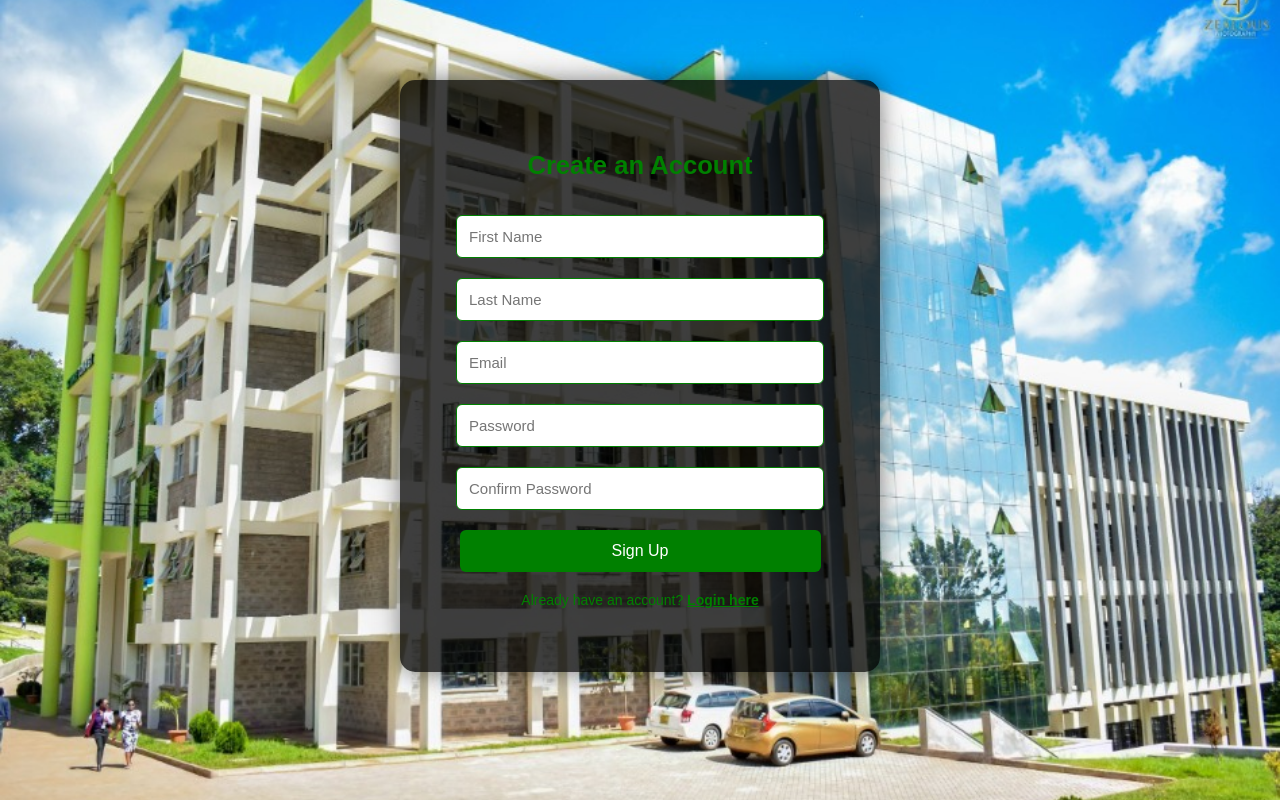
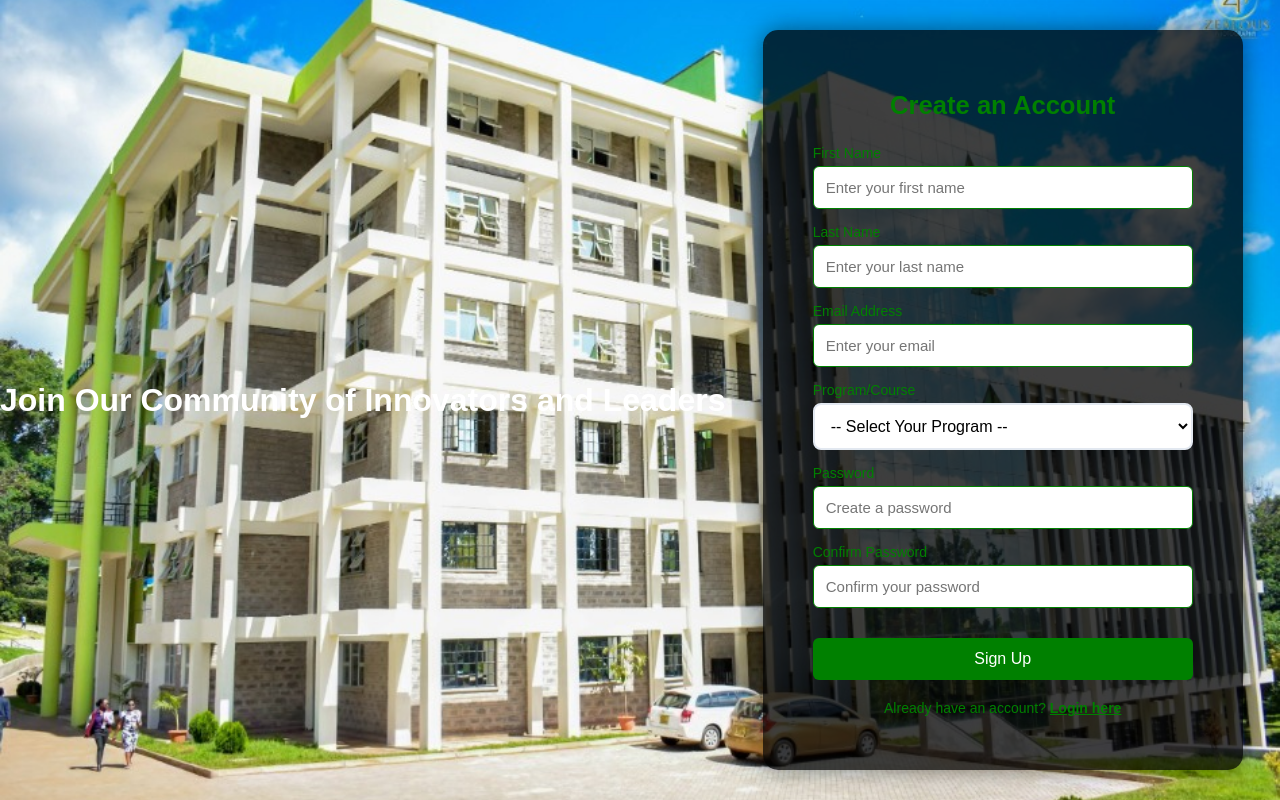
Before and after one commit to RickRoyal/school-erp, a PHP site: page /signup.php in a window 1280 px wide. Run offline with PHP 8.4, Linux system fonts and the light colour scheme; data that the repository does not hold is empty.

Commit message:
modified the signup form and the db to fetch the courses

```diff
--- a/css/signup.css
+++ b/css/signup.css
@@ -1,4 +1,3 @@
-/* GENERAL PAGE STYLING */
 body {
     font-family: 'Poppins', sans-serif;
     margin: 0;
@@ -11,24 +10,25 @@ body {
     min-height: 100vh;
     display: flex;
     justify-content: center;
-    align-items: flex-start;
+    align-items: center; /* Changed to center */
     overflow-y: auto;
     color: white;
 }
 
-/* SIGNUP CONTAINER */
+
 .signup-container {
-    background-color: rgba(0, 0, 0, 0.75); /* dark translucent box */
-    padding: 50px;
+    background-color: rgba(0, 0, 0, 0.75);
+    padding: 40px 50px;
     border-radius: 15px;
     box-shadow: 0 0 25px rgba(0, 0, 0, 0.5);
     width: 380px;
+    max-width: 90%; /* Responsive on small screens */
     text-align: center;
-    margin: 80px 0;
+    margin: auto; /* Center horizontally */
     color: green;
 }
 
-/* HEADING */
+
 .signup-container h2 {
     color: green;
     margin-bottom: 25px;
@@ -36,25 +36,67 @@ body {
     font-weight: bold;
 }
 
-/* INPUT FIELDS */
-.signup-container input {
-    width: 90%;
+
+.form-group {
+    text-align: left;
+    margin-bottom: 15px;
+}
+
+.form-group label {
+    display: block;
+    margin-bottom: 5px;
+    color: green;
+    font-weight: 500;
+    font-size: 14px;
+}
+
+
+.signup-container input,
+.form-group input {
+    width: 100%;
     padding: 12px;
-    margin: 10px 0;
+    margin: 0;
     border: 1px solid green;
     border-radius: 6px;
     font-size: 15px;
     outline: none;
     background-color: #fff;
     color: black;
+    box-sizing: border-box;
 }
 
-.signup-container input:focus {
+.signup-container input:focus,
+.form-group input:focus {
     border-color: limegreen;
 }
 
-/* SIGNUP BUTTON */
-.signup-container button {
+
+.form-group select {
+    width: 100%;
+    padding: 12px;
+    border: 1px solid green;
+    border-radius: 6px;
+    font-size: 15px;
+    background-color: white;
+    color: black;
+    cursor: pointer;
+    transition: border-color 0.2s;
+    box-sizing: border-box;
+}
+
+.form-group select:focus {
+    outline: none;
+    border-color: limegreen;
+}
+
+.form-group select option {
+    padding: 0.5rem;
+    color: black;
+}
+
+
+.signup-container button,
+.signup-btn {
     background-color: green;
     color: white;
     border: none;
@@ -62,12 +104,14 @@ body {
     border-radius: 6px;
     cursor: pointer;
     font-size: 16px;
-    margin-top: 10px;
-    width: 95%;
+    margin-top: 15px;
+    width: 100%;
     transition: background-color 0.3s;
+    box-sizing: border-box;
 }
 
-.signup-container button:hover {
+.signup-container button:hover,
+.signup-btn:hover {
     background-color: limegreen;
 }
 
--- a/signup.php
+++ b/signup.php
@@ -1,3 +1,22 @@
+<?php
+session_start();
+
+
+require_once 'config.php';
+
+try {
+    $dept_stmt = $pdo->query("SELECT department_id, department_name FROM departments ORDER BY department_name");
+    $departments = $dept_stmt->fetchAll();
+} catch (PDOException $e) {
+    $departments = [];
+}
+
+
+$error = $_SESSION['error'] ?? null;
+$success = $_SESSION['success'] ?? null;
+unset($_SESSION['error'], $_SESSION['success']);
+?>
+
 <!DOCTYPE html>
 <html lang="en">
 <head>
@@ -7,21 +26,69 @@
     <link rel="stylesheet" href="css/signup.css">
 </head>
 <body>
-
+    <div class="left-text">
+        <h1>Join Our Community of Innovators and Leaders</h1>
+    </div>
     <div class="signup-container">
         <h2>Create an Account</h2>
 
+        <?php if ($error): ?>
+            <p style="color:red; background-color: #fee2e2; padding: 0.75rem; border-radius: 8px; margin-bottom: 1rem;">
+                <?= htmlspecialchars($error) ?>
+            </p>
+        <?php endif; ?>
+
+        <?php if ($success): ?>
+            <p style="color:green; background-color: #d1fae5; padding: 0.75rem; border-radius: 8px; margin-bottom: 1rem;">
+                <?= htmlspecialchars($success) ?>
+            </p>
+        <?php endif; ?>
+
         <form action="signup_process.php" method="POST">
-            <input type="text" name="first_name" placeholder="First Name" required><br>
-            <input type="text" name="last_name" placeholder="Last Name" required><br>
-            <input type="email" name="email" placeholder="Email" required><br>
-            <input type="password" name="password" placeholder="Password" required><br>
-            <input type="password" name="confirm_password" placeholder="Confirm Password" required><br>
-            <button type="submit">Sign Up</button>
+            <div class="form-group">
+                <label for="first_name">First Name</label>
+                <input type="text" id="first_name" name="first_name" placeholder="Enter your first name" required>
+            </div>
+
+            <div class="form-group">
+                <label for="last_name">Last Name</label>
+                <input type="text" id="last_name" name="last_name" placeholder="Enter your last name" required>
+            </div>
+
+            <div class="form-group">
+                <label for="email">Email Address</label>
+                <input type="email" id="email" name="email" placeholder="Enter your email" required>
+            </div>
+
+            <div class="form-group">
+                <label for="program">Program/Course</label>
+                <select id="program" name="department_id" required style="width: 100%; padding: 0.75rem; border: 2px solid #e2e8f0; border-radius: 8px; font-size: 1rem;">
+                    <option value="">-- Select Your Program --</option>
+                    <?php if (empty($departments)): ?>
+                        <option value="" disabled>No programs available. Contact admin.</option>
+                    <?php else: ?>
+                        <?php foreach ($departments as $dept): ?>
+                            <option value="<?= $dept['department_id'] ?>">
+                                BSc <?= htmlspecialchars($dept['department_name']) ?>
+                            </option>
+                        <?php endforeach; ?>
+                    <?php endif; ?>
+                </select>
+            </div>
+
+            <div class="form-group">
+                <label for="password">Password</label>
+                <input type="password" id="password" name="password" placeholder="Create a password" required minlength="6">
+            </div>
+
+            <div class="form-group">
+                <label for="confirm_password">Confirm Password</label>
+                <input type="password" id="confirm_password" name="confirm_password" placeholder="Confirm your password" required>
+            </div>
+
+            <button type="submit" class="signup-btn">Sign Up</button>
+            <p class="login-link">Already have an account? <a href="login.php">Login here</a></p>
         </form>
-
-        <p class="login-link">Already have an account? <a href="login.php">Login here</a></p>
     </div>
-
 </body>
 </html>
```
Also changed, not shown: signup_process.php (+28 -7 lines).
